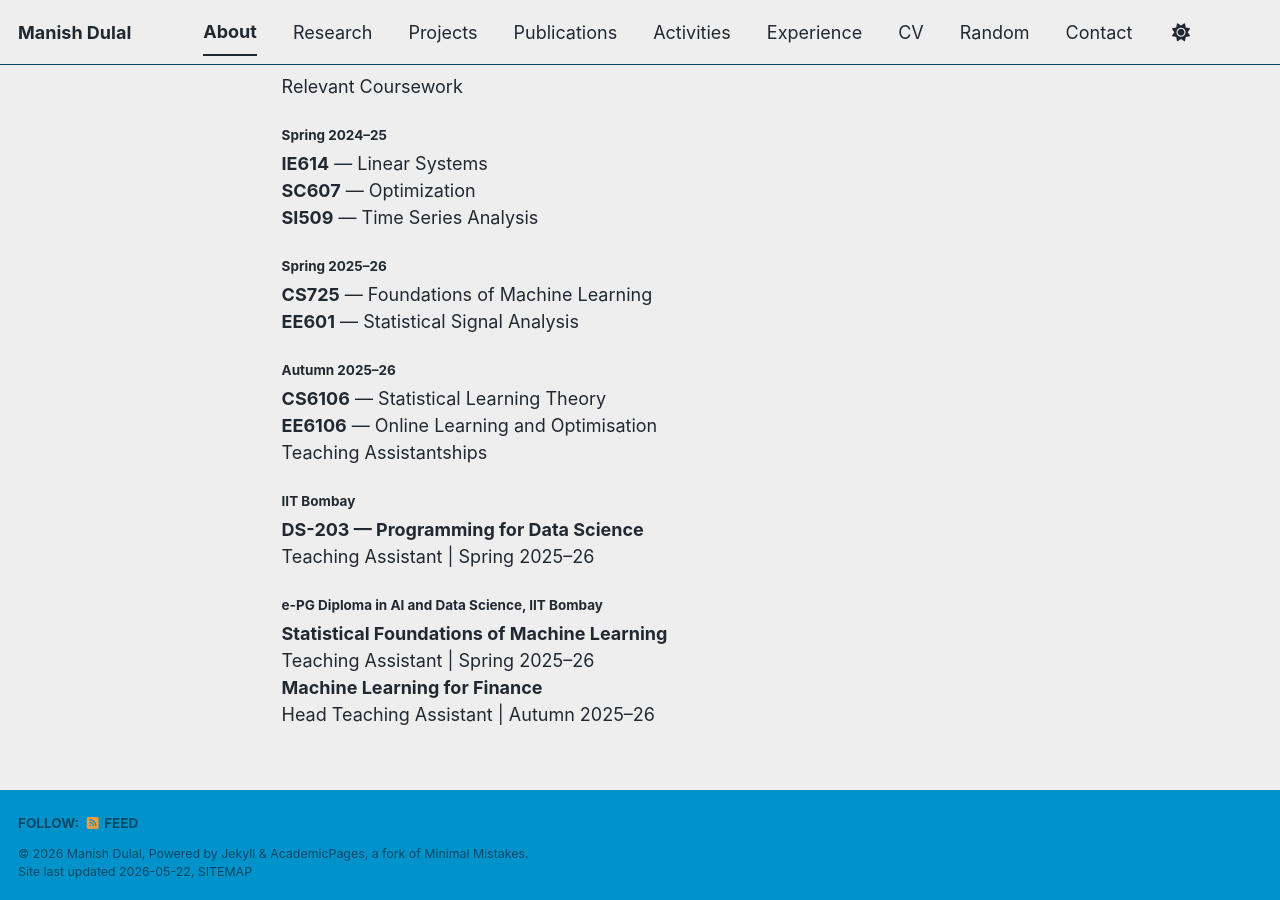
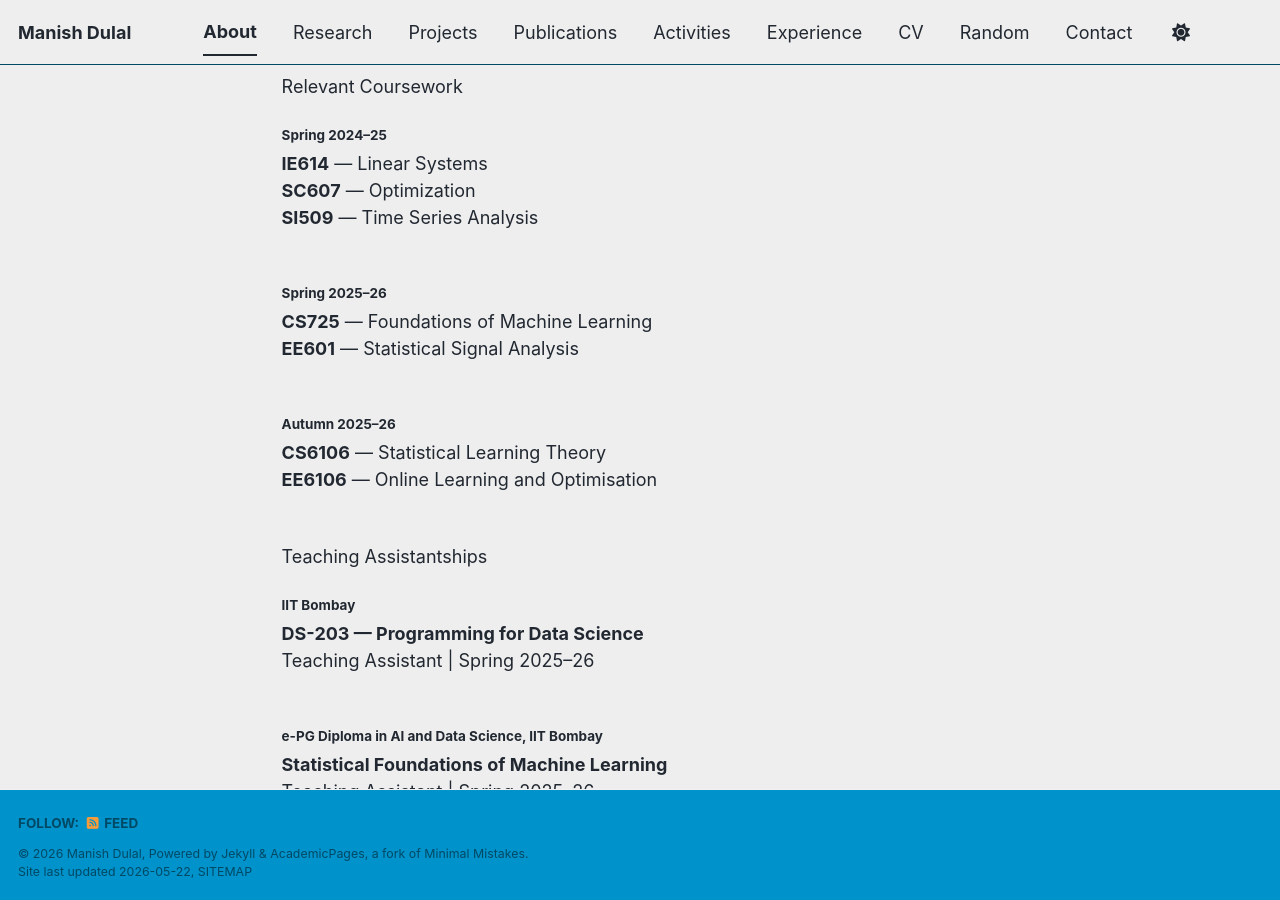
Before and after one commit to ManishDulal/manishdulal.github.io, a Jekyll site: the page built from _pages/about-me.md, in a window 1280 px wide and 900 px high, scrolled down 382 px. Built offline with Jekyll 4.4.1, drawn with Linux system fonts in a browser that asks for light colours; a script bundle is joined from its source files by our own code; library files that are not in the unit come from our copies.

Commit message:
Update about-me.md with academic and TA details

```diff
--- a/_pages/about-me.md
+++ b/_pages/about-me.md
@@ -6,11 +6,17 @@ author_profile: false
 
 <div class="section-title">About Me</div>
 
+<p>
 I am currently a PhD Scholar at the Centre for Machine Intelligence and Data Science (C-MInDS), Indian Institute of Technology Bombay.
+</p>
 
+<p>
 My academic journey began with Mathematics and later expanded toward Statistics, Finance, and Machine Learning. My research interests lie at the intersection of finance and artificial intelligence, particularly in Graph Neural Networks, Financial Machine Learning, Credit Risk Modelling, and Climate Risk Analytics.
+</p>
 
+<p>
 Prior to beginning my doctoral studies, I worked at Tata Consultancy Services and completed an internship at CRISIL involving predictive risk systems for banking applications.
+</p>
 
 
 <div class="section-title">Relevant Coursework</div>
@@ -23,12 +29,14 @@ Prior to beginning my doctoral studies, I worked at Tata Consultancy Services an
 <strong>SC607</strong> — Optimization <br>
 <strong>SI509</strong> — Time Series Analysis
 
+<br><br>
 
 <h4>Spring 2025–26</h4>
 
 <strong>CS725</strong> — Foundations of Machine Learning <br>
 <strong>EE601</strong> — Statistical Signal Analysis
 
+<br><br>
 
 <h4>Autumn 2025–26</h4>
 
@@ -37,6 +45,7 @@ Prior to beginning my doctoral studies, I worked at Tata Consultancy Services an
 
 </div>
 
+<br>
 
 <div class="section-title">Teaching Assistantships</div>
 
@@ -47,13 +56,14 @@ Prior to beginning my doctoral studies, I worked at Tata Consultancy Services an
 <strong>DS-203 — Programming for Data Science</strong><br>
 Teaching Assistant | Spring 2025–26
 
+<br><br>
 
 <h4>e-PG Diploma in AI and Data Science, IIT Bombay</h4>
 
 <strong>Statistical Foundations of Machine Learning</strong><br>
 Teaching Assistant | Spring 2025–26
 
-<br>
+<br><br>
 
 <strong>Machine Learning for Finance</strong><br>
 Head Teaching Assistant | Autumn 2025–26
```
